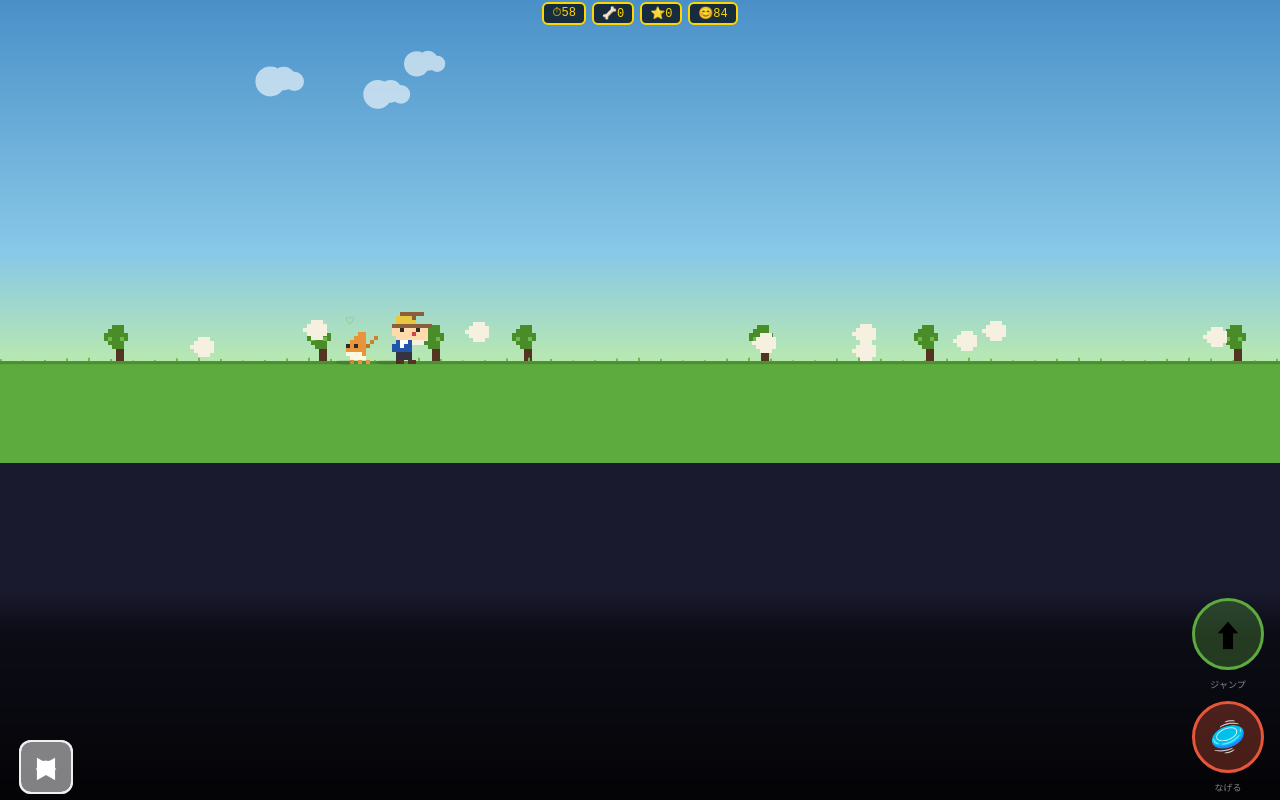
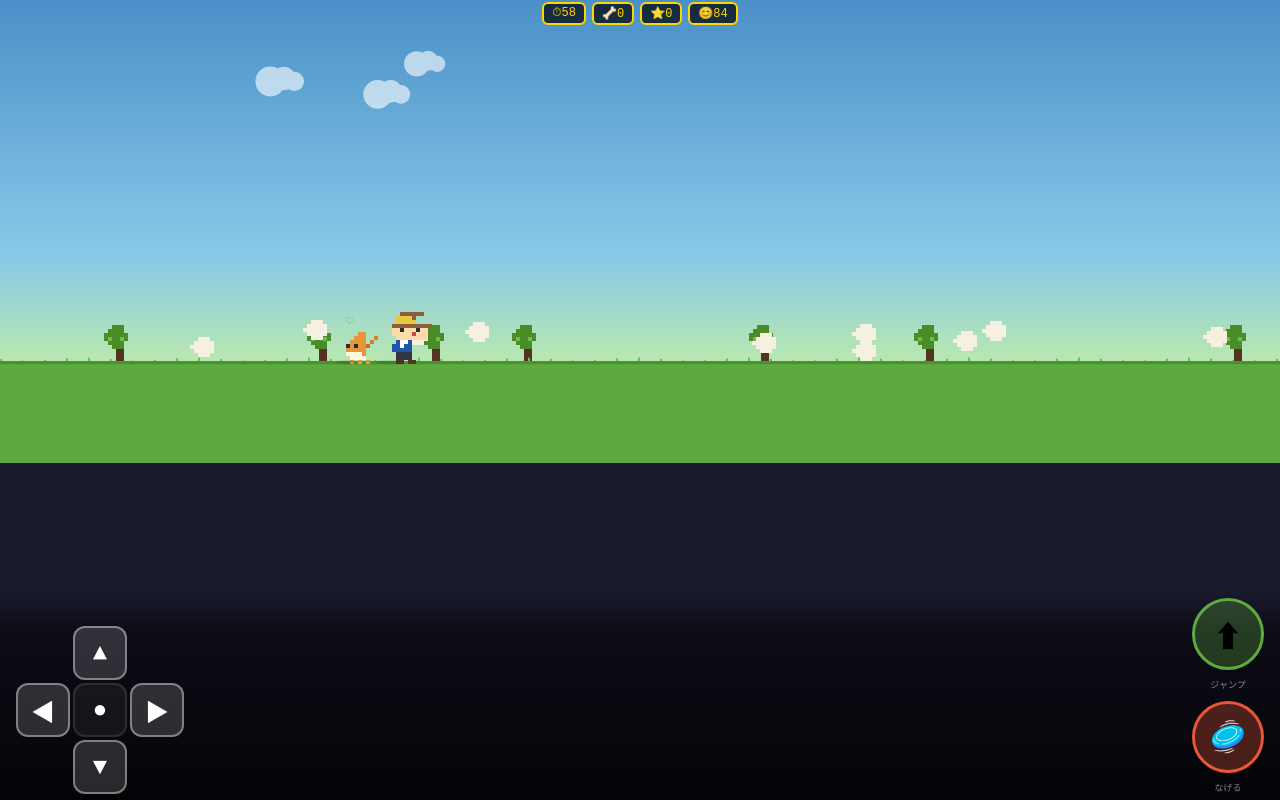
Before and after one commit to hideo-t/wankosanpo, a plain HTML site: page index.html in a window 1280 px wide. Both pictures are taken after a click on the button "▶ はじめる". Drawn offline with Linux system fonts and the light colour scheme; a web font is replaced by a local one.

Commit message:
Add files via upload

```diff
--- a/index.html
+++ b/index.html
@@ -16,12 +16,13 @@ html,body{width:100%;height:100%;overflow:hidden;touch-action:none;user-select:n
   padding:8px 16px calc(env(safe-area-inset-bottom,6px) + 6px);
   background:linear-gradient(0deg,rgba(0,0,0,0.85) 0%,rgba(0,0,0,0.5) 80%,transparent);
   display:none;justify-content:space-between;align-items:flex-end}
-.dp{display:grid;grid-template:"_ u _" "l c r" "_ d _"/54px 54px 54px;gap:3px}
+.dp{display:grid;grid-template-columns:54px 54px 54px;grid-template-rows:54px 54px 54px;gap:3px}
 .db{width:54px;height:54px;border-radius:12px;background:rgba(255,255,255,0.15);
   border:2px solid rgba(255,255,255,0.4);color:#fff;font-size:24px;
   display:flex;align-items:center;justify-content:center}
 .db:active{background:rgba(255,255,255,0.4)}
 .dc{background:rgba(255,255,255,0.05);border-color:rgba(255,255,255,0.1)}
+.dp-empty{width:54px;height:54px}
 .abw{display:flex;flex-direction:column;gap:10px;align-items:center}
 .ab{width:72px;height:72px;border-radius:36px;border:3px solid;
   display:flex;align-items:center;justify-content:center;font-size:30px}
@@ -63,11 +64,9 @@ html,body{width:100%;height:100%;overflow:hidden;touch-action:none;user-select:n
 <div id="hud"></div>
 <div id="pad">
   <div class="dp">
-    <div style="grid-area:u"><div class="db" id="du">▲</div></div>
-    <div style="grid-area:l"><div class="db" id="dl">◀</div></div>
-    <div style="grid-area:c"><div class="db dc">●</div></div>
-    <div style="grid-area:r"><div class="db" id="dr">▶</div></div>
-    <div style="grid-area:d"><div class="db" id="dd">▼</div></div>
+    <div class="dp-empty"></div><div class="db" id="du">▲</div><div class="dp-empty"></div>
+    <div class="db" id="dl">◀</div><div class="db dc">●</div><div class="db" id="dr">▶</div>
+    <div class="dp-empty"></div><div class="db" id="dd">▼</div><div class="dp-empty"></div>
   </div>
   <div class="abw">
     <div class="ab" id="aj">⬆</div>
```
